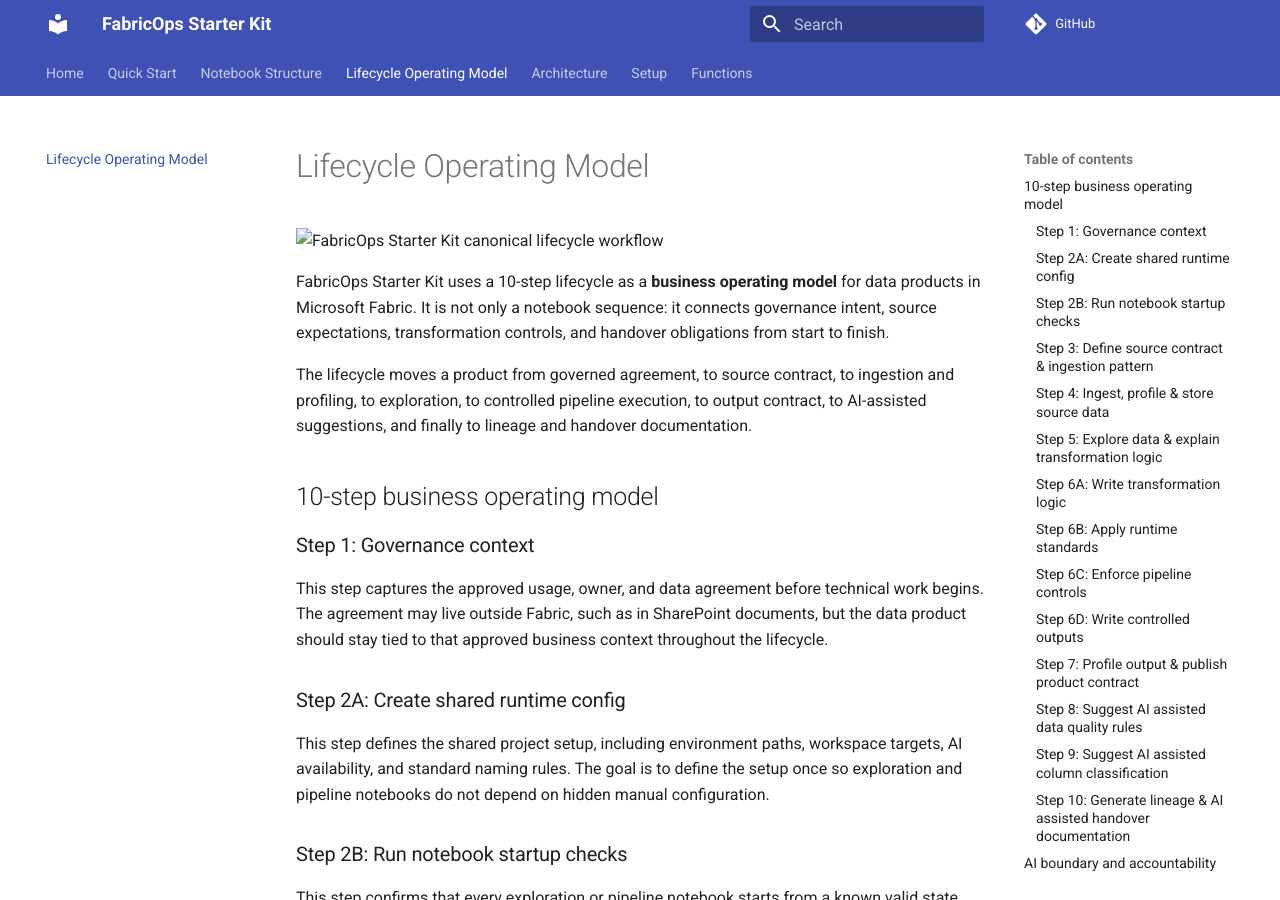
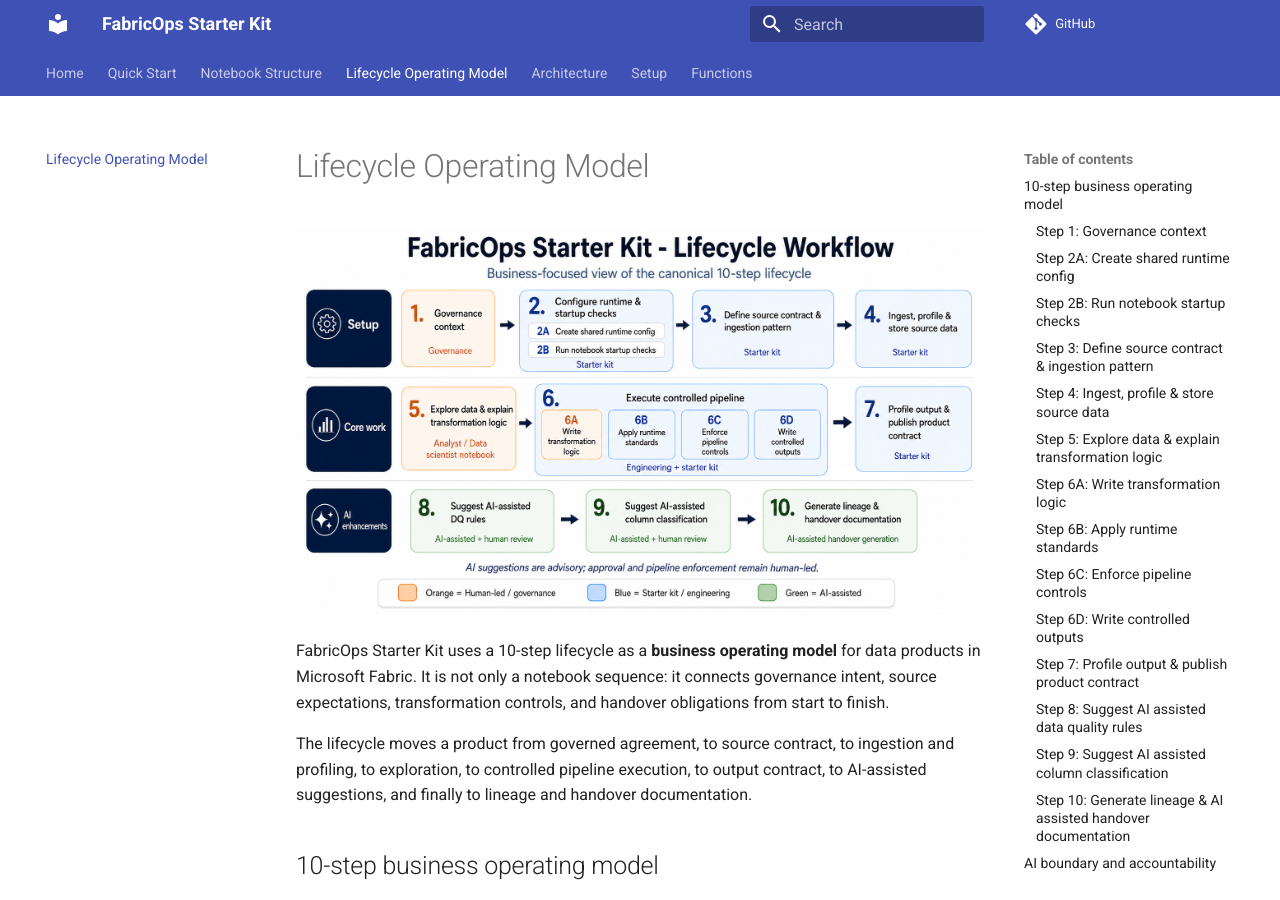
Before and after one commit to Voycepeh/fabric-data-product-framework, an MkDocs documentation site: the page built from docs/lifecycle-operating-model.md, in a window 1280 px wide and 900 px high. Built offline with MkDocs 1.6.1 and Material for MkDocs 9.7.7, drawn with Linux system fonts in a browser that asks for light colours; comment, search, counter and statistics services are not loaded.

Commit message:
Fix image link format in lifecycle operating model

```diff
--- a/docs/lifecycle-operating-model.md
+++ b/docs/lifecycle-operating-model.md
@@ -1,5 +1,6 @@
 # Lifecycle Operating Model
-![FabricOps Starter Kit canonical lifecycle workflow]([docs/assets/mvp-flow.png](https://github.com/Voycepeh/FabricOps-Starter-Kit/blob/main/docs/assets/mvp-flow.png))
+
+![FabricOps Starter Kit canonical lifecycle workflow](assets/mvp-flow.png)
 
 FabricOps Starter Kit uses a 10-step lifecycle as a **business operating model** for data products in Microsoft Fabric. It is not only a notebook sequence: it connects governance intent, source expectations, transformation controls, and handover obligations from start to finish.
 
```
